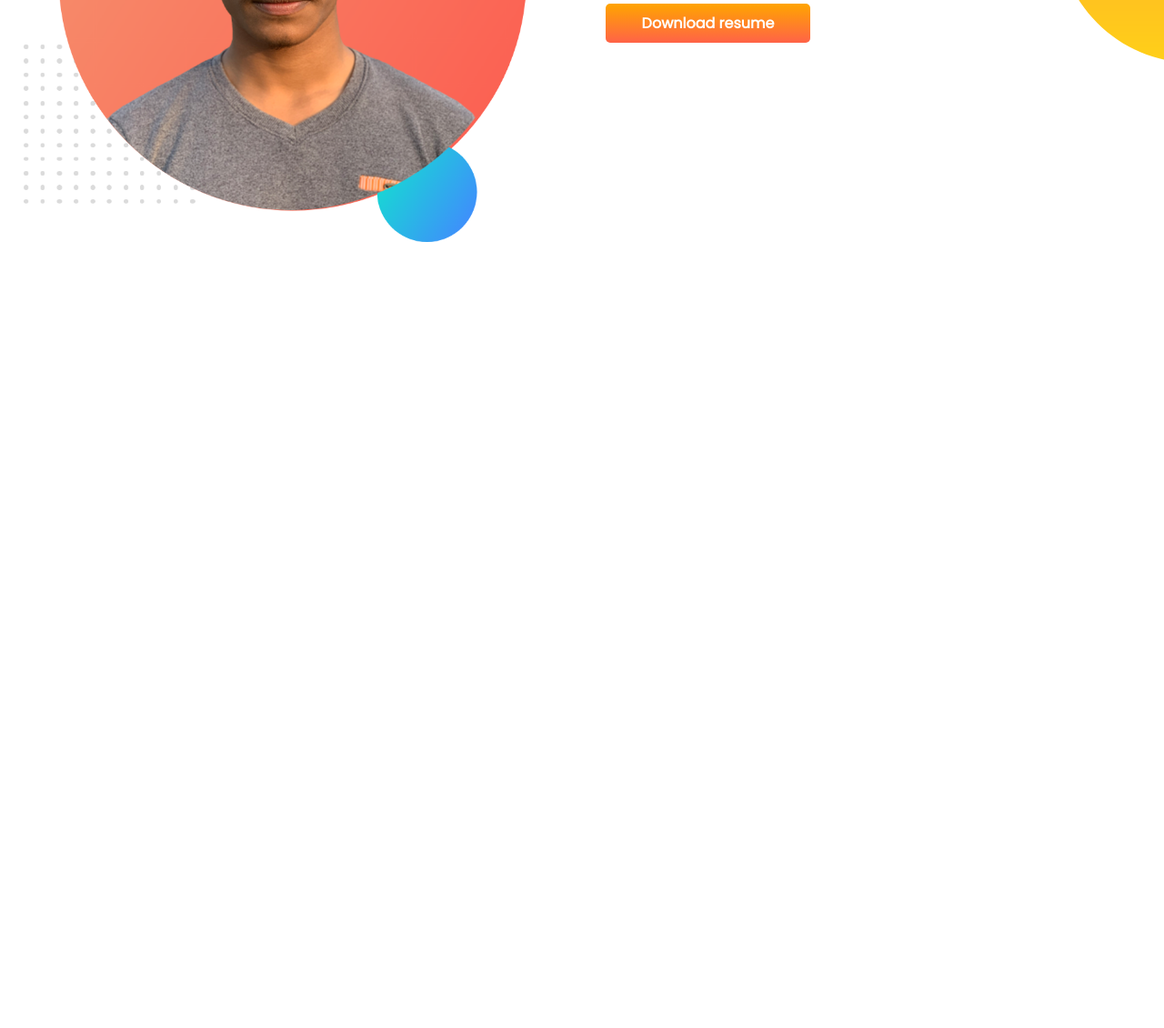
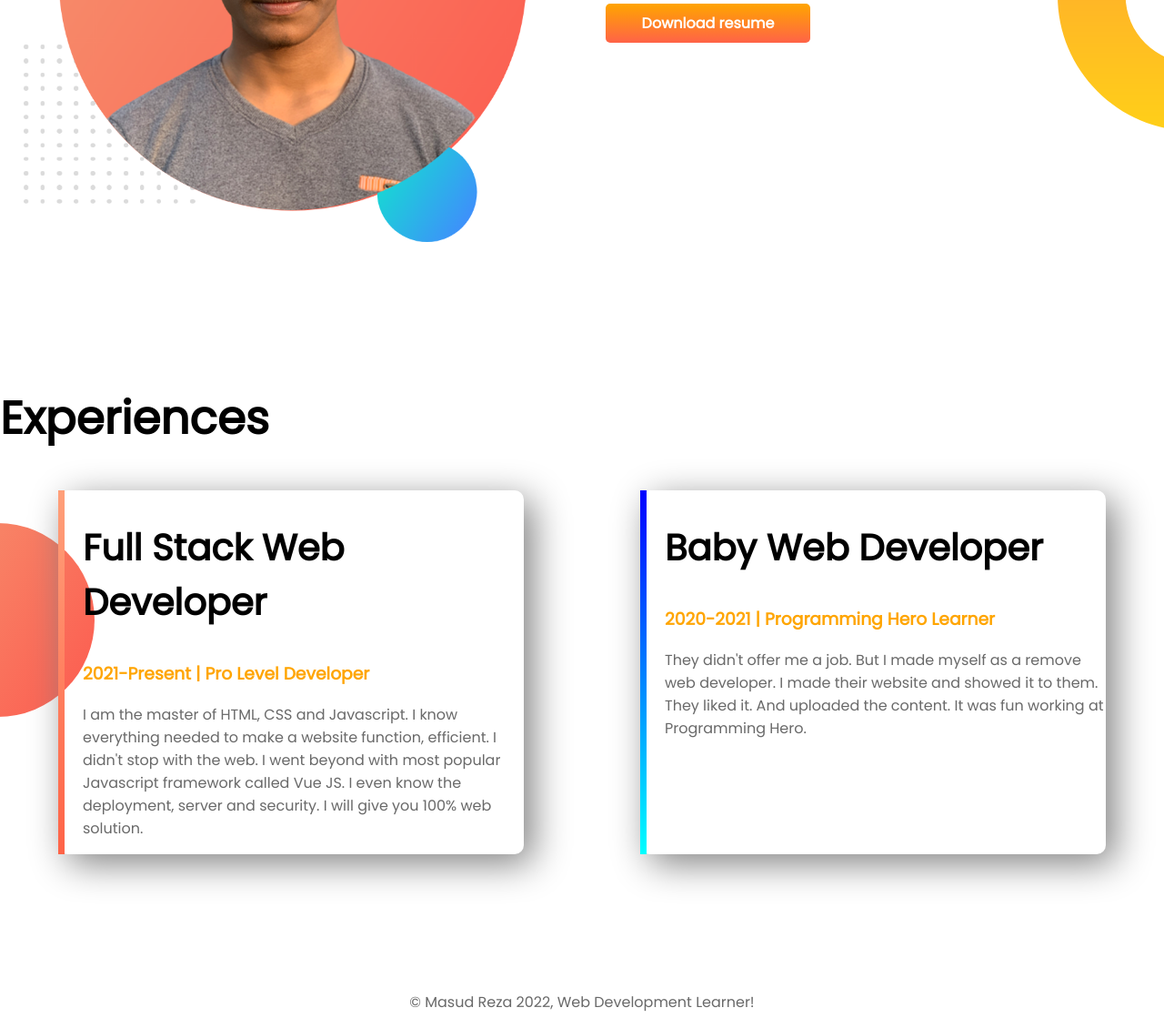
Before and after one commit to rezainiet/portfolio, a plain HTML site: page index.html in a window 1280 px wide. Shown: the part 956-2086 px from the top of the page at 91% size. Before the commit the page ends 1229 px from the top, so only its background shows below. Drawn offline with Linux system fonts and the light colour scheme.

Commit message:
completed

```diff
--- a/index.html
+++ b/index.html
@@ -10,7 +10,7 @@
 </head>
 
 <body>
-    <section class="top-banner">
+    <section class="top-banner flexible-container">
         <div class="half-width left-first-half">
             <h1>Welcome To</h1>
             <h1><span style="color: #FFA500;">Masud Reza's</span> World!</h1>
@@ -26,7 +26,7 @@
             <img src="./images/masud-reza.png" alt="Masud Reza">
         </div>
     </section>
-    <section class="dream-big">
+    <section class="dream-big flexible-container">
         <div class="half-width">
             <img src="./images/masud-reza.png" alt="">
         </div>
@@ -39,6 +39,32 @@
             <a class="download-resume" target="blank" href="#">Download resume</a>
         </div>
     </section>
+    <section class="experience-section">
+        <h1>Experiences</h1>
+
+        <div class="flexible-container">
+            <div class="shadow" id="web-experienced">
+                <h2>Full Stack Web Developer</h2>
+                <h3 class="color-yellow">2021-Present | Pro Level Developer</h3>
+                <p>I am the master of HTML, CSS and Javascript. I know everything needed to make a website function,
+                    efficient. I didn't stop with the web. I went beyond with most popular Javascript framework called
+                    Vue
+                    JS. I even know the deployment, server and security. I will give you 100% web solution.</p>
+            </div>
+            <div class="shadow" id="web-baby">
+                <h2>Baby Web Developer</h2>
+                <h3 class="color-yellow">2020-2021 | Programming Hero Learner</h3>
+                <p>
+                    They didn't offer me a job. But I made myself as a remove web developer. I made their website and
+                    showed
+                    it to them. They liked it. And uploaded the content. It was fun working at Programming Hero.
+                </p>
+            </div>
+        </div>
+    </section>
+    <footer>
+        <p>© Masud Reza 2022, Web Development Learner!</p>
+    </footer>
 </body>
 
 </html>
--- a/style.css
+++ b/style.css
@@ -5,13 +5,16 @@ body{
     padding: 0;
     margin: 0;
 }
+section{
+    margin-bottom: 150px;
+}
 h1{
     font-size: 50px;
 }
 p{
     color: #696969;
 }
-section{
+.flexible-container{
     display: flex;
 }
 .half-width{
@@ -38,7 +41,6 @@ section{
     border-radius: 5px;
 }
 .dream-big{
-    padding-top: 150px;
     background-image: url(./images/dream-bg.png);
     background-repeat: no-repeat;
     background-position: right;
@@ -50,3 +52,36 @@ section{
 .left-first-half{
     padding-left: 100px;
 }
+.color-yellow{
+    color: #FFA500;
+}
+h2{
+    font-size: 40px;
+}
+.shadow{
+    box-shadow: 10px 10px 40px gray;
+    width: 40%;
+    margin-left: 5%;
+    margin-right: 5%;
+    padding-left: 20px;
+    border-radius: 10px;
+}
+.experience-section{
+    background-image: url(./images/exp-bg.png);
+    background-repeat: no-repeat;
+    background-position: left;
+}
+#web-baby{
+    border-left: 7px solid;
+    border-image: linear-gradient(blue, cyan);
+    border-image-slice: 1;
+}
+#web-experienced{
+    border-left: 7px solid;
+    border-image: linear-gradient(#FFA07A, #FF6347);
+    border-image-slice: 1;
+}
+
+footer p{
+    text-align: center;
+}
```
